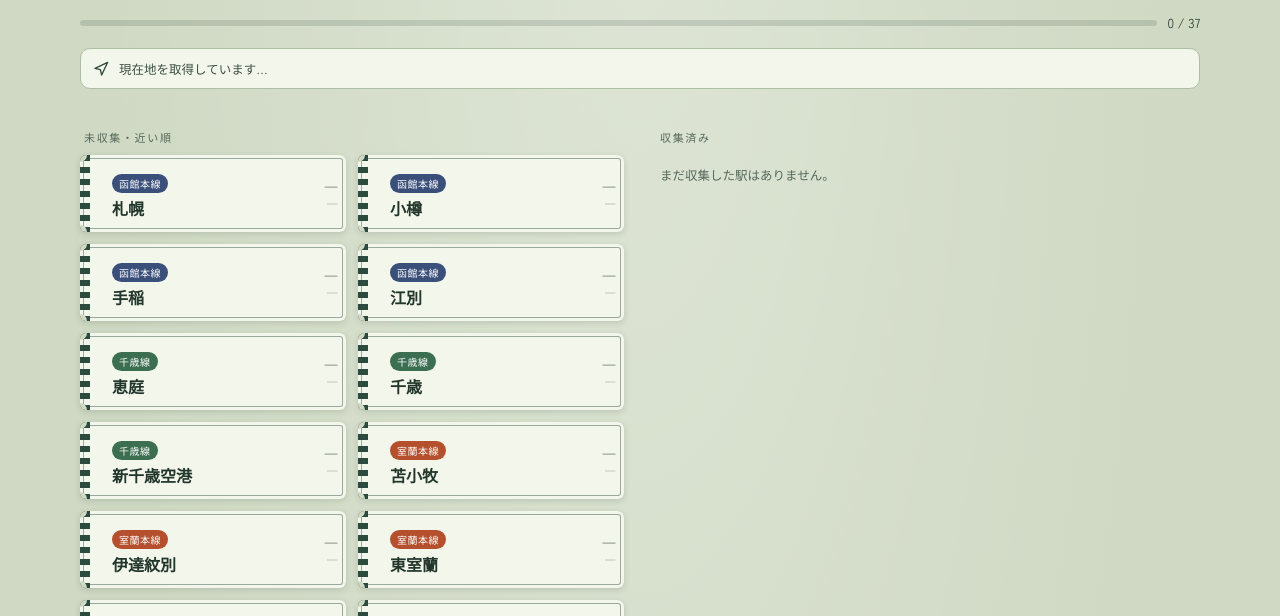
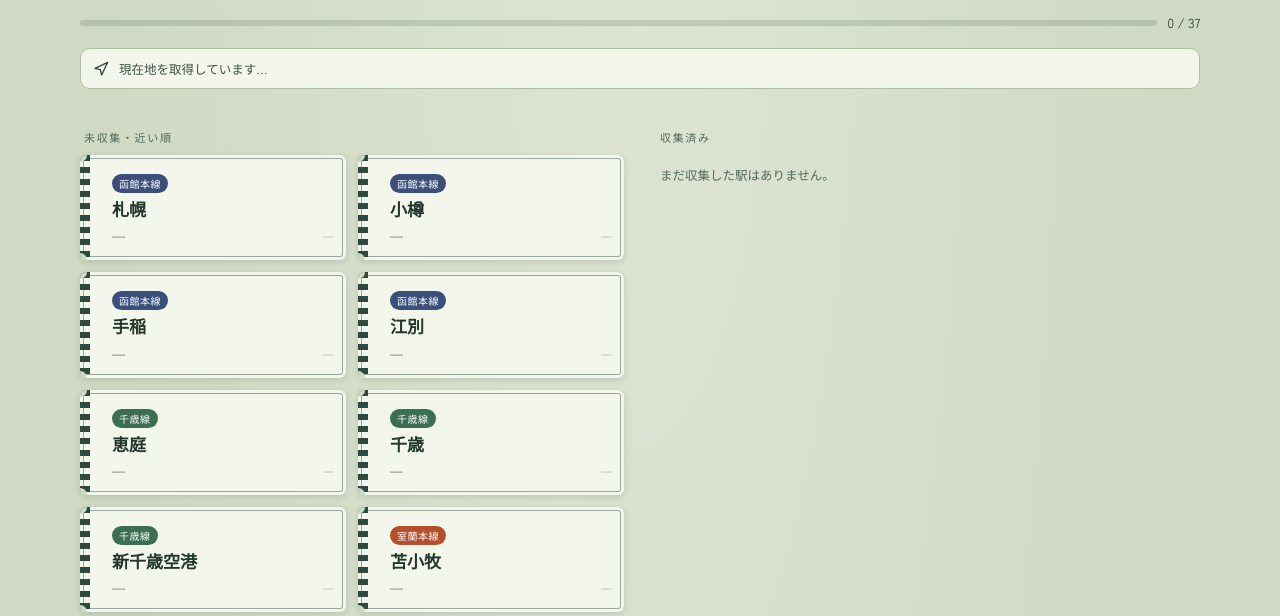
Before and after one commit to t0913bluemoon/hokkaido-stampbook, a plain HTML site: page index.html in a window 1280 px wide. Shown: the part 123-739 px from the top of the page. Drawn offline with nearby package versions, Linux system fonts and the light colour scheme.

Commit message:
Update style.css

```diff
--- a/style.css
+++ b/style.css
@@ -304,15 +304,24 @@ body {
 
 .ticket-body {
   flex: 1;
-  padding: 14px 8px 14px 22px;
+  padding: 14px 12px 14px 22px;
   display: flex;
   align-items: center;
   justify-content: space-between;
-  gap: 6px;
+  gap: 8px;
   min-width: 0;
 }
+
+/* 未収集のきっぷ: 駅名を上、距離とボタンを下の2段にする */
+.ticket:not(.ticket--stamped) .ticket-body {
+  flex-direction: column;
+  align-items: stretch;
+  justify-content: center;
+  gap: 8px;
+}
+
 .ticket-main {
-  flex: 1 1 0;
+  flex: 1 1 auto;
   min-width: 0;
 }
 .region-chip {
@@ -328,19 +337,23 @@ body {
 .station-name {
   font-family: "Shippori Mincho", serif;
   font-weight: 700;
-  font-size: 16px;
+  font-size: 17px;
   line-height: 1.25;
   color: #22362c;
   white-space: nowrap;
   overflow: hidden;
   text-overflow: ellipsis;
 }
+
+/* 距離・圏内の表示とボタンを並べる行 */
 .ticket-side {
+  display: flex;
+  flex-wrap: wrap;
+  align-items: center;
+  justify-content: space-between;
+  gap: 4px 8px;
   text-align: right;
-  flex: 0 0 auto;
-  display: flex;
-  flex-direction: column;
-  align-items: flex-end;
+  min-width: 0;
 }
 .distance-readout {
   font-family: "Zen Kaku Gothic New", sans-serif;
@@ -360,15 +373,15 @@ body {
 }
 
 .stamp-btn {
-  margin-top: 6px;
+  margin: 0 0 0 auto;
   font-family: "Zen Kaku Gothic New", sans-serif;
   font-weight: 700;
-  font-size: 11px;
+  font-size: 12px;
   color: #f3f6ea;
   background: #2d4a3e;
   border: none;
   border-radius: 20px;
-  padding: 5px 10px;
+  padding: 6px 14px;
   white-space: nowrap;
   cursor: pointer;
   animation: pulse 1.8s infinite;
```
